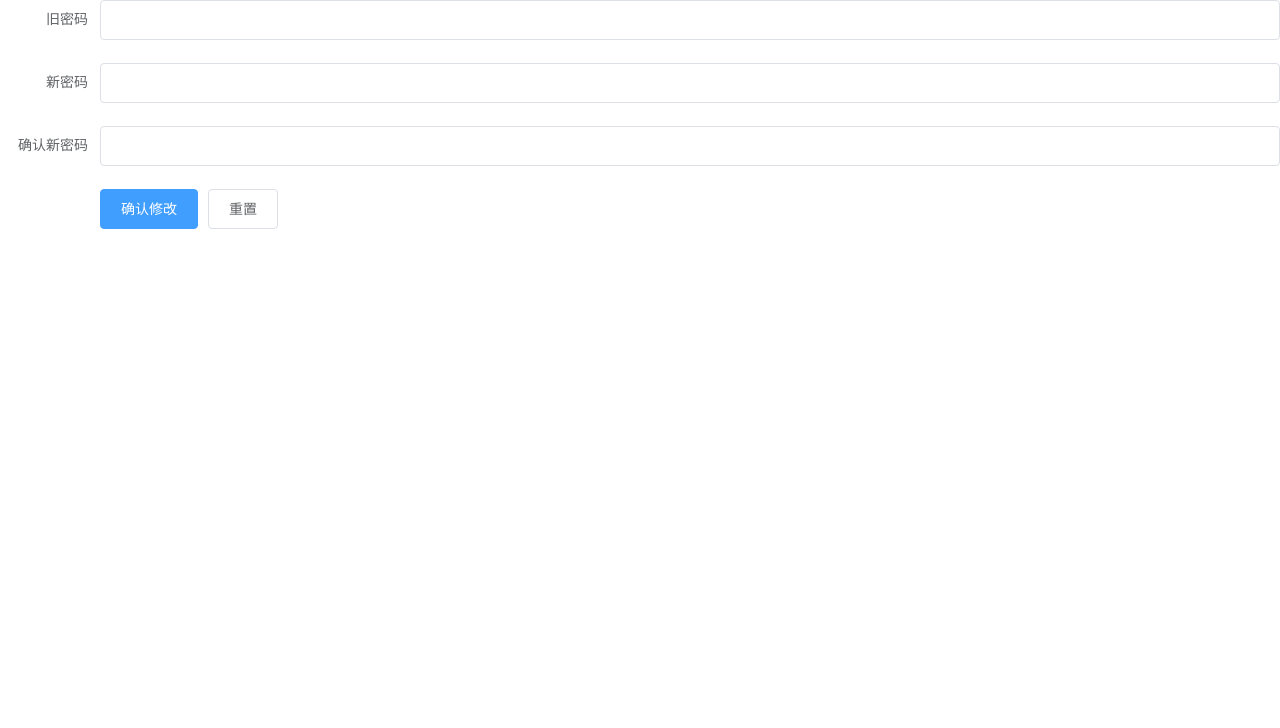
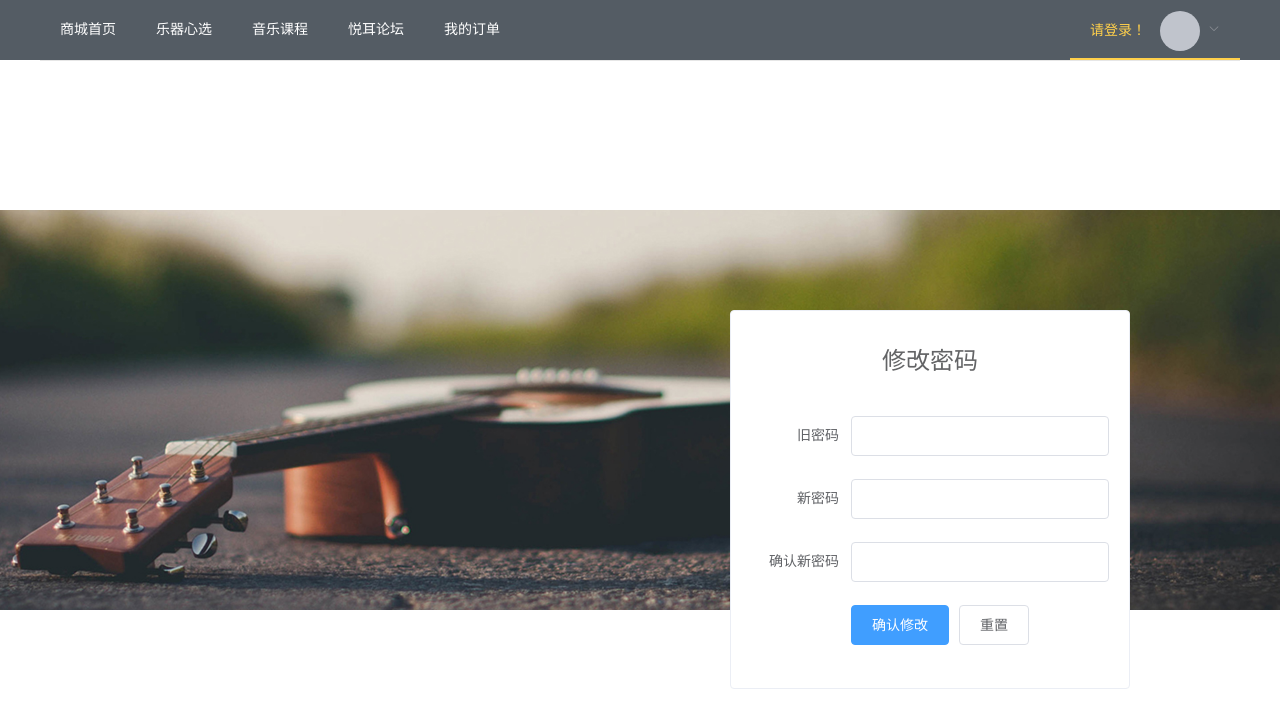
Before and after one commit to Toozky/yuerhuixue_vue, a Vue app: page /UserModifyPwd in a window 1280 px wide. Shown: the top 728 px of the page. Built offline with nearby package versions, Linux system fonts and the light colour scheme; what vue-cropper would draw is missing.

Commit message:
悦耳慧学前端

```diff
--- a/src/views/InsType.vue
+++ b/src/views/InsType.vue
@@ -1,5 +1,6 @@
 <template>
   <div>
+
     <div id="menu">
       <div id="menuText">
         <el-menu :default-active="activeIndex2"
@@ -92,6 +93,83 @@
 export default {
   name: "InsType",
 
+  data() {
+    return {
+      //菜单活动标签索引
+      activeIndex: '2',
+      activeIndex2: '2',
+      // 菜单头像
+      circleUrl: "https://cube.elemecdn.com/3/7c/3ea6beec64369c2642b92c6726f1epng.png",
+      //登录状态 切换菜单用户功能显示
+      isLogin: false,
+      token: '',
+      //乐器类型
+      typeId: '1',
+      //类型菜单 活动标签索引
+      activeType: '1',
+      //用户信息表
+      form: {
+        createTime: "",
+        updateTime: "",
+        userAge: "",
+        userEmail: "",
+        userGender: "",
+        userId: "",
+        userImg: "",
+        userName: "",
+        userNickname: "",
+        userPwd: "",
+        userTel: "",
+      },
+      //乐器数组
+      insList: [
+        {
+          insId: 0,
+          insName: '雅马哈 YCL-450/YCL-450N',
+          insImg: '1ce16cb7f01b45a2af6e71a22e8bf7ac.jpg',
+          insDesc: '标准型单簧管',
+          insBrand: '',
+          insPrice: '9999.99',
+          insStock: '',
+          typeId: ''
+        },
+      ],
+      //乐器类型数组
+      insTypeData: [
+        {
+          typeId: 1,
+          typeName: '木管乐器',
+          typeImg: 'f4bc5aa9cbf04d3bafbc67763c191b28.jpg',
+          typeDesc: '木管乐器',
+          typeLevel: 1
+        },
+      ],
+      typeList: [
+        {
+          typeId: 1,
+          typeName: '木管乐器',
+          typeImg: 'f4bc5aa9cbf04d3bafbc67763c191b28.jpg',
+          typeDesc: '木管乐器',
+          typeLevel: 1
+        },
+      ],
+      //抢购图片 banner
+      rushBuyImg: require('@/assets/img/instype/goodsBackground.jpg'),
+
+      //分页 ↓
+      //查询数据总数
+      total: 1,
+      //分页页数
+      currentPage: 1,
+      //每页数据个数
+      pageSize: 10,
+      //分页 ↑
+
+      //第一页 点击分类菜单调用pageNum（不写这个变量，方法里直接传1也可以）
+      pageNum:1,
+    }
+  },
+
   methods: {
     //菜单跳转 ↓
     //跳转至首页
@@ -105,6 +183,8 @@ export default {
       _this.$router.go(0)
     },
     //菜单跳转 ↑
+
+    //菜单用户方法 ↓
     // 用户登录
     userLogin() {
       const _this = this
@@ -126,10 +206,6 @@ export default {
       const _this = this
       _this.$router.push('/UserInfo')
     },
-    //菜单跳转
-    handleSelect(key, keyPath) {
-      // console.log(key, keyPath);
-    },
     //用户密码修改
     userModifyPwd(id) {
       const _this = this
@@ -144,7 +220,9 @@ export default {
         }
       });
     },
-    //根据乐器类型id获取乐器列表 ↓
+    //菜单用户方法 ↑
+
+    //根据乐器类型id分页获取乐器列表 ↓
     getInsList(typeId,pageNum,pageSize) {
       const _this = this
       axios({
@@ -180,8 +258,9 @@ export default {
         this.getInsList(_this.typeId,_this.pageNum,_this.pageSize)
       }
     },
-    //根据乐器类型id获取乐器列表 ↑
-    //查询所有乐器
+    //根据乐器类型id分页获取乐器列表 ↑
+
+    //分页查询所有乐器
     getAllIns(pageNum, pageSize) {
       const _this = this
       axios({
@@ -192,7 +271,7 @@ export default {
           pageSize: pageSize
         }
       }).then((resp) => {
-        console.log(resp.data)
+        // console.log(resp.data)
         if (resp.data.code === 10000) {
           _this.insList = resp.data.data.list
           _this.total = resp.data.data.total
@@ -206,7 +285,8 @@ export default {
         }
       });
     },
-    //分页
+
+    //分页（页码部分）
     page(currentPage) {
       const _this = this
       _this.currentPage = currentPage
@@ -234,15 +314,14 @@ export default {
       _this.form.userNickname = _this.$getCookie('userNickname')
       _this.form.userPwd = _this.$getCookie('userPwd')
       _this.form.userTel = _this.$getCookie('userTel')
-
+      //菜单显示头像
       _this.circleUrl = this.headImgUrl + _this.form.userImg
-
+      //获取用户id
       _this.id = _this.form.userId
     }
 
-
+    //是否从首页点击乐器类型图片跳转至乐器类型页
     _this.typeId = this.$route.params.typeId
-    //是否从首页点击乐器类型图片跳转至乐器类型页
     if (_this.typeId == null) {
       /* //获取第一个乐器类型的乐器列表
        axios.get('/insType/list').then(function (resp) {
@@ -264,68 +343,6 @@ export default {
       _this.activeType = _this.typeId + ''
     }
 
-
-  },
-
-  data() {
-    return {
-      activeIndex: '2',
-      activeIndex2: '2',
-      circleUrl: "https://cube.elemecdn.com/3/7c/3ea6beec64369c2642b92c6726f1epng.png",
-      isLogin: false,
-      token: '',
-      typeId: '1',
-      activeType: '1',
-      form: {
-        createTime: "",
-        updateTime: "",
-        userAge: "",
-        userEmail: "",
-        userGender: "",
-        userId: "",
-        userImg: "",
-        userName: "",
-        userNickname: "",
-        userPwd: "",
-        userTel: "",
-      },
-      insList: [
-        {
-          insId: 0,
-          insName: '雅马哈 YCL-450/YCL-450N',
-          insImg: '1ce16cb7f01b45a2af6e71a22e8bf7ac.jpg',
-          insDesc: '标准型单簧管',
-          insBrand: '',
-          insPrice: '9999.99',
-          insStock: '',
-          typeId: ''
-        },
-      ],
-      insTypeData: [
-        {
-          typeId: 1,
-          typeName: '木管乐器',
-          typeImg: 'f4bc5aa9cbf04d3bafbc67763c191b28.jpg',
-          typeDesc: '木管乐器',
-          typeLevel: 1
-        },
-      ],
-      typeList: [
-        {
-          typeId: 1,
-          typeName: '木管乐器',
-          typeImg: 'f4bc5aa9cbf04d3bafbc67763c191b28.jpg',
-          typeDesc: '木管乐器',
-          typeLevel: 1
-        },
-      ],
-
-      rushBuyImg: require('@/assets/img/instype/goodsBackground.jpg'),
-      total: 1,
-      currentPage: 1,
-      pageSize: 10,
-      pageNum:1,
-    }
   },
 
 }
--- a/src/views/UserAdd.vue
+++ b/src/views/UserAdd.vue
@@ -1,5 +1,15 @@
 <template>
   <div>
+
+    <div id="userLoginImg">
+      <img :src="userLoginImg">
+    </div>
+
+    <div id="userAdd">
+      <el-card shadow="hover">
+        <div style="text-align: center;opacity: 0.75;margin: 10px auto 40px auto;">
+          <a style="font-size: x-large;">注　册</a>
+        </div>
         <el-form ref="form" :model="form" :rules="rules" label-width="80px">
           <!--      <el-form-item label="头像">
                   <el-image :src="form.userImg" prop="userImg"></el-image>
@@ -57,13 +67,18 @@
             <el-button @click="resetForm('form')">重置</el-button>
           </el-form-item>
         </el-form>
+      </el-card>
+    </div>
+
   </div>
 </template>
 
 <script>
 export default {
   name: "UserAdd",
+
   data() {
+    //录入信息自定义验证规则 ↓
     var checkUserAge = (rule, value, callback) => {
       setTimeout(() => {
         if (value === '') {
@@ -119,9 +134,14 @@ export default {
         callback();
       }
     };
+    //录入信息自定义验证规则 ↑
     return {
+      //登录状态 切换菜单用户功能显示
       isLogin: false,
       token: '',
+      //用户登录页背景
+      userLoginImg:require('@/assets/img/login/userloginimg.jpg'),
+      //用户信息表
       form: {
         createTime: '',
         updateTime: '',
@@ -136,6 +156,7 @@ export default {
         userPwd2:'',
         userTel: '',
       },
+      //验证规则绑定
       rules: {
         userAge: [
           {validator: checkUserAge, trigger: 'blur'}
@@ -166,7 +187,9 @@ export default {
       }
     }
   },
+
   methods: {
+    //用户注册
     userAdd(form) {
       const _this = this
       _this.$refs[form].validate((valid) => {
@@ -209,9 +232,29 @@ export default {
       })
     }
   }
+
 }
 </script>
 
 <style scoped>
+/*背景图片*/
+#userLoginImg{
+  width: 100%;
+  margin-top: 150px;
+  position: absolute;
+  z-index: 1;
+}
+#userLoginImg img{
+  width: 100%;
+}
 
+/*用户注册div*/
+#userAdd{
+  position: relative;
+  z-index: 2;
+  width: 400px;
+  margin-top: 250px;
+  margin-right: 150px;
+  float: right;
+}
 </style>
--- a/src/views/UserInfo.vue
+++ b/src/views/UserInfo.vue
@@ -8,8 +8,8 @@
                  mode="horizontal"
                  background-color="#545c64"
                  text-color="#fff"
-                 active-text-color="#ffd04b"
-                 @select="handleSelect">
+                 active-text-color="#ffd04b">
+
           <el-menu-item index="1" @click="Main">商城首页</el-menu-item>
 
           <el-menu-item index="2" @click="insType">乐器心选</el-menu-item>
@@ -36,7 +36,14 @@
       </div>
     </div>
 
+    <div id="userLoginImg">
+      <img :src="userLoginImg">
+    </div>
+
     <div id="userinfo">
+
+      <el-card shadow="hover">
+
         <el-form label-width="80px">
           <el-form-item label="头像">
             <img style="width: 200px; height: 200px" :src="headImg" class="avatar">
@@ -95,6 +102,8 @@
             <el-button @click="resetForm('form')">重置</el-button>
           </el-form-item>
         </el-form>
+      </el-card>
+
     </div>
 
   </div>
@@ -105,7 +114,9 @@ import {setCookie} from "@/utils/cookie";
 
 export default {
   name: "UserInfo",
+
   data() {
+    //录入信息自定义验证规则 ↓
     var checkUserAge = (rule, value, callback) => {
       setTimeout(() => {
         if (value === '') {
@@ -142,12 +153,22 @@ export default {
 
       }, 1000);
     };
+    //录入信息自定义验证规则 ↑
     return {
+      //菜单活动标签索引
+      activeIndex2: '6-1',
+      //登录状态 切换菜单用户功能显示
       isLogin: false,
       token: '',
+      //头像回显
       headImg: 'https://cube.elemecdn.com/3/7c/3ea6beec64369c2642b92c6726f1epng.png',
+      //用户登录页背景
+      userLoginImg:require('@/assets/img/login/userloginimg.jpg'),
+      //头像是否修改的中间变量
       newImg: '',
+      //切换确认上传按钮可用状态
       imgOK: false,
+      //用户信息表
       form: {
         createTime: '',
         updateTime: '',
@@ -161,6 +182,7 @@ export default {
         userPwd: '',
         userTel: '',
       },
+      //验证规则绑定
       rules: {
         userAge: [
           {validator: checkUserAge, trigger: 'blur'}
@@ -183,7 +205,60 @@ export default {
       }
     }
   },
+
   methods: {
+    //菜单跳转 ↓
+    //跳转至首页
+    Main() {
+      const _this = this
+      _this.$router.push('/Main')
+    },
+    //跳转乐器类型页
+    insType() {
+      const _this = this
+      _this.$router.push('/InsType')
+    },
+    //菜单跳转 ↑
+
+    //菜单用户方法 ↓
+    // 用户登录
+    userLogin() {
+      const _this = this
+      _this.$router.push('/UserLogin')
+    },
+    //用户注销登录
+    userLogout() {
+      const _this = this
+      _this.$message({
+        showClose: true,
+        message: '用户退出登录!',
+      });
+      _this.$clearCookie('token')
+      _this.$clearCookie('userId')
+      _this.$router.push('/Main')
+    },
+    //用户信息修改
+    userInfo() {
+      const _this = this
+      _this.$router.push('/UserInfo')
+    },
+    //用户密码修改
+    userModifyPwd(id) {
+      const _this = this
+      // console.log(_this.id)
+      this.$router.push({
+        name: 'UserModifyPwd',
+        headers: {
+          token: _this.token
+        },
+        params: {
+          id: _this.id,
+        }
+      });
+    },
+    //菜单用户方法 ↑
+
+    //重置表格
     resetForm(form) {
       const _this = this
       _this.form.createTime = _this.$getCookie('createTime')
@@ -200,6 +275,7 @@ export default {
 
       _this.headImg = this.headImgUrl + _this.form.userImg
     },
+    //用户信息修改
     userModify(form) {
       const _this = this
       _this.$refs[form].validate((valid) => {
@@ -269,6 +345,8 @@ export default {
       });
 
     },
+
+    //头像上传错误捕获
     handleAvatarError(err, file, fileList){
       console.log(err.status)
       if (err.status===500){
@@ -280,12 +358,14 @@ export default {
         _this.imgOK=!_this.imgOK
       }
     },
+    //头像上传回显
     handleAvatarSuccess(res, file) {
       const _this = this
       _this.imgOK=!_this.imgOK
       _this.headImg = this.headImgUrl + res.data
       _this.newImg = res.data
     },
+    //头像上传检查
     beforeAvatarUpload(file) {
       const isJPG = file.type === ('image/jpeg' || 'image/jpg' || 'image/png');
       const isLt2M = file.size / 1024 / 1024 < 2;
@@ -298,9 +378,10 @@ export default {
       }
       return isJPG && isLt2M;
     },
+    //确认修改头像
     submitHead() {
       const _this = this;
-      console.log(_this.newImg)
+      // console.log(_this.newImg)
       _this.form.userImg=_this.newImg
 
       axios({
@@ -345,9 +426,11 @@ export default {
         }
       });
 
-    }
     },
+  },
+
   created() {
+    //检测登录状态
     const _this = this
     _this.token = _this.$getCookie('token')
     if (_this.token !== '') {
@@ -364,10 +447,15 @@ export default {
       _this.form.userPwd = _this.$getCookie('userPwd')
       _this.form.userTel = _this.$getCookie('userTel')
 
+      //上传回显头像
       _this.headImg = this.headImgUrl + _this.form.userImg
       _this.imgOK=!_this.imgOK
+
+      //菜单显示头像
+      _this.circleUrl = this.headImgUrl + _this.form.userImg
     }
   }
+
 }
 </script>
 
@@ -384,7 +472,24 @@ export default {
   margin: 0px auto;
 }
 
+/*背景图片*/
+#userLoginImg{
+  width: 100%;
+  margin-top: 150px;
+  position: absolute;
+  z-index: 1;
+}
+#userLoginImg img{
+  width: 100%;
+}
+
+/*信息修改div*/
 #userinfo{
+  position: relative;
+  z-index: 2;
   width: 400px;
+  margin-top: 75px;
+  margin-right: 150px;
+  float: right;
 }
 </style>
--- a/src/views/UserLogin.vue
+++ b/src/views/UserLogin.vue
@@ -3,6 +3,7 @@
     <div id="userLoginImg">
       <img :src="userLoginImg">
     </div>
+
     <div id="userLogin">
       <el-card shadow="hover">
         <div style="text-align: center;opacity: 0.75;margin: 20px auto;">
@@ -23,9 +24,11 @@
         </el-form>
       </el-card>
     </div>
+
     <div id="logo">
       <img :src="logoImg">
     </div>
+
   </div>
 
 </template>
@@ -36,7 +39,7 @@ import {setCookie} from "@/utils/cookie";
 export default {
   name: "UserLogin",
   data() {
-
+    //录入信息自定义验证规则 ↓
     var validateText = (rule, value, callback) => {
       if (value === '') {
         callback(new Error('请输入账号'));
@@ -47,7 +50,6 @@ export default {
         callback();
       }
     };
-
     var validatePass = (rule, value, callback) => {
       if (value === '') {
         callback(new Error('请输入密码'));
@@ -58,12 +60,14 @@ export default {
         callback();
       }
     };
-
+    //录入信息自定义验证规则 ↑
     return {
+      // 登录表
       ruleForm: {
         text: '',
         pass: ''
       },
+      //验证规则绑定
       rules: {
         text: [
           {validator: validateText, trigger: 'blur'}
@@ -72,11 +76,14 @@ export default {
           {validator: validatePass, trigger: 'blur'}
         ]
       },
+      //用户登录页背景
       userLoginImg:require('@/assets/img/login/userloginimg.jpg'),
-      logoImg:require('@/assets/img/login/logo.png'),
+      //logo图
+      logoImg:require('@/assets/img/login/logo-words.png'),
     };
   },
   methods: {
+    //用户登录
     userLogin(formName) {
       const _this = this
       this.$refs[formName].validate((valid) => {
@@ -134,9 +141,11 @@ export default {
         }
       });
     },
+    //重置登录表
     resetForm(formName) {
       this.$refs[formName].resetFields();
     },
+    //用户注册
     userAdd() {
       const _this = this
       _this.$router.push('/UserAdd')
@@ -144,16 +153,17 @@ export default {
   },
   created() {
     //检测登录状态
-    const _this = this
+    /*const _this = this
     _this.token = _this.$getCookie('token')
     if (_this.token !== '') {
       this.$router.push('/Main')
-    }
+    }*/
   }
 }
 </script>
 
 <style scoped>
+/*背景图片*/
 #userLoginImg{
   width: 100%;
   margin-top: 150px;
@@ -163,6 +173,8 @@ export default {
 #userLoginImg img{
   width: 100%;
 }
+
+/*登录div*/
 #userLogin{
   width: 400px;
   height: 600px;
@@ -171,7 +183,10 @@ export default {
   position: fixed;
   z-index: 2;
 }
+
+/*左上logo*/
 #logo{
+  margin: 10px;
   width: 75px;
   position: fixed;
   z-index: 3;
--- a/src/views/UserModifyPwd.vue
+++ b/src/views/UserModifyPwd.vue
@@ -1,5 +1,50 @@
 <template>
   <div>
+
+    <div id="menu">
+      <div id="menuText">
+        <el-menu :default-active="activeIndex2"
+                 class="el-menu-demo"
+                 mode="horizontal"
+                 background-color="#545c64"
+                 text-color="#fff"
+                 active-text-color="#ffd04b">
+
+          <el-menu-item index="1" @click="Main">商城首页</el-menu-item>
+
+          <el-menu-item index="2" @click="insType">乐器心选</el-menu-item>
+
+          <el-menu-item index="3">音乐课程</el-menu-item>
+
+          <el-menu-item index="4">悦耳论坛</el-menu-item>
+
+          <el-menu-item index="5">我的订单</el-menu-item>
+
+          <el-submenu index="6" style="float: right">
+            <template slot="title">
+              <span v-if="form.userNickname===''">请登录！　</span>
+              <span v-else>欢迎用户：{{form.userNickname}}　</span>
+              <el-avatar :size="40" :src="circleUrl"/>
+            </template>
+            <el-menu-item index="6-1" v-show="!isLogin" @click="userLogin">登录</el-menu-item>
+            <el-menu-item index="6-2" v-show="isLogin" @click="userInfo">修改信息</el-menu-item>
+            <el-menu-item index="6-3" v-show="isLogin" @click="userModifyPwd(form.userId)">修改密码</el-menu-item>
+            <el-menu-item index="6-4" v-show="isLogin">查看购物车</el-menu-item>
+            <el-menu-item index="6-5" v-show="isLogin" @click="userLogout">注销登录</el-menu-item>
+          </el-submenu>
+        </el-menu>
+      </div>
+    </div>
+
+    <div id="userLoginImg">
+      <img :src="userLoginImg">
+    </div>
+
+    <div id="userModifyPwd">
+      <el-card shadow="hover">
+        <div style="text-align: center;opacity: 0.75;margin: 10px auto 40px auto;">
+          <a style="font-size: x-large;">修改密码</a>
+        </div>
         <el-form :model="ruleForm" status-icon :rules="rules" ref="ruleForm" label-width="100px" class="demo-ruleForm">
           <el-form-item label="ID" prop="id" v-show="false">
             <el-input type="password" v-model="ruleForm.id" autocomplete="off" disabled></el-input>
@@ -18,6 +63,9 @@
             <el-button @click="resetForm('ruleForm')">重置</el-button>
           </el-form-item>
         </el-form>
+      </el-card>
+    </div>
+
   </div>
 </template>
 
@@ -26,6 +74,7 @@ export default {
   name: "UserModifyPwd",
 
   data() {
+    //录入信息自定义验证规则 ↓
     var validatePass = (rule, value, callback) => {
       if (value === '') {
         callback(new Error('请输入新密码'));
@@ -49,13 +98,36 @@ export default {
         callback();
       }
     };
+    //录入信息自定义验证规则 ↑
     return {
+      //菜单活动标签索引
+      activeIndex2: '6-1',
+      //登录状态 切换菜单用户功能显示
+      isLogin: false,
+      //用户登录页背景
+      userLoginImg:require('@/assets/img/login/userloginimg.jpg'),
+      //用户信息表
+      form: {
+        createTime: '',
+        updateTime: '',
+        userAge: '',
+        userEmail: '',
+        userGender: '',
+        userId: '',
+        userImg: '',
+        userName: '',
+        userNickname: '',
+        userPwd: '',
+        userTel: '',
+      },
+      // 修改密码表
       ruleForm: {
         id: '',
         pwd: '',
         pass: '',
         checkPass: ''
       },
+      //验证规则绑定
       rules: {
         pass: [
           {min: 6, max: 16, message: '长度在 6 到 16 个字符', trigger: 'blur'},
@@ -70,6 +142,58 @@ export default {
   },
 
   methods: {
+    //菜单跳转 ↓
+    //跳转至首页
+    Main() {
+      const _this = this
+      _this.$router.push('/Main')
+    },
+    //跳转乐器类型页
+    insType() {
+      const _this = this
+      _this.$router.push('/InsType')
+    },
+    //菜单跳转 ↑
+
+    //菜单用户方法 ↓
+    // 用户登录
+    userLogin() {
+      const _this = this
+      _this.$router.push('/UserLogin')
+    },
+    //用户注销登录
+    userLogout() {
+      const _this = this
+      _this.$message({
+        showClose: true,
+        message: '用户退出登录!',
+      });
+      _this.$clearCookie('token')
+      _this.$clearCookie('userId')
+      _this.$router.push('/Main')
+    },
+    //用户信息修改
+    userInfo() {
+      const _this = this
+      _this.$router.push('/UserInfo')
+    },
+    //用户密码修改
+    userModifyPwd(id) {
+      const _this = this
+      // console.log(_this.id)
+      this.$router.push({
+        name: 'UserModifyPwd',
+        headers: {
+          token: _this.token
+        },
+        params: {
+          id: _this.id,
+        }
+      });
+    },
+    //菜单用户方法 ↑
+
+    //用户修改密码
     userModifyPwd(formName) {
       const _this = this;
       this.$refs[formName].validate((valid) => {
@@ -120,6 +244,7 @@ export default {
         }
       });
     },
+    //重置表格
     resetForm(formName) {
       this.$refs[formName].resetFields();
       const _this = this
@@ -128,13 +253,65 @@ export default {
   },
 
   created() {
+    //检测登录状态
     const _this = this
+    _this.token = _this.$getCookie('token')
+    if (_this.token !== '') {
+      _this.isLogin = true
+      _this.form.createTime = _this.$getCookie('createTime')
+      _this.form.updateTime = _this.$getCookie('updateTime')
+      _this.form.userAge = _this.$getCookie('userAge')
+      _this.form.userEmail = _this.$getCookie('userEmail')
+      _this.form.userGender = _this.$getCookie('userGender')
+      _this.form.userId = _this.$getCookie('userId')
+      _this.form.userImg = _this.$getCookie('userImg')
+      _this.form.userName = _this.$getCookie('userName')
+      _this.form.userNickname = _this.$getCookie('userNickname')
+      _this.form.userPwd = _this.$getCookie('userPwd')
+      _this.form.userTel = _this.$getCookie('userTel')
+
+      //菜单显示头像
+      _this.circleUrl = this.headImgUrl + _this.form.userImg
+
+      //获取用户id
       _this.ruleForm.id = this.$route.params.id
+    }
   }
 
 }
 </script>
 
 <style scoped>
+/*menu*/
+#menu{
+  width: 100%;
+  height: 60px;
+  background-color:#545c64;
+}
+#menuText{
+  width: 1200px;
+  height: auto;
+  margin: 0px auto;
+}
 
+/*背景图片*/
+#userLoginImg{
+  width: 100%;
+  margin-top: 150px;
+  position: absolute;
+  z-index: 1;
+}
+#userLoginImg img{
+  width: 100%;
+}
+
+/*修改密码*/
+#userModifyPwd{
+  position: relative;
+  z-index: 2;
+  width: 400px;
+  margin-top: 250px;
+  margin-right: 150px;
+  float: right;
+}
 </style>
```
Also changed, not shown: src/views/Main.vue (+17 -11 lines). Lines whose indentation alone changed are shown as unchanged.
